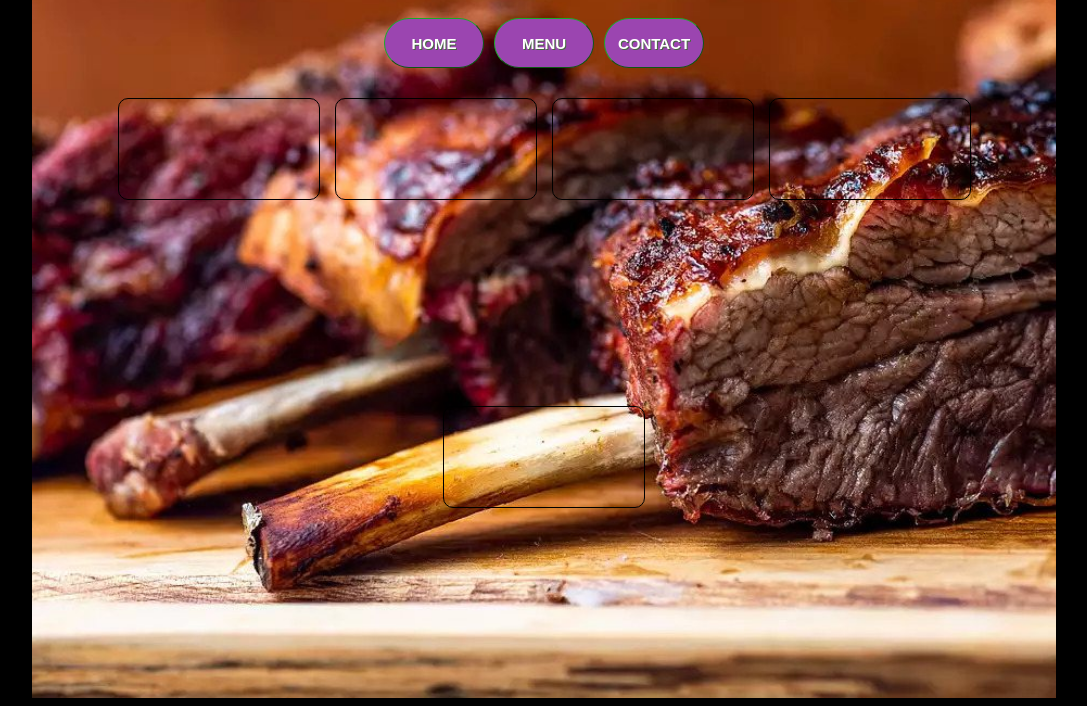
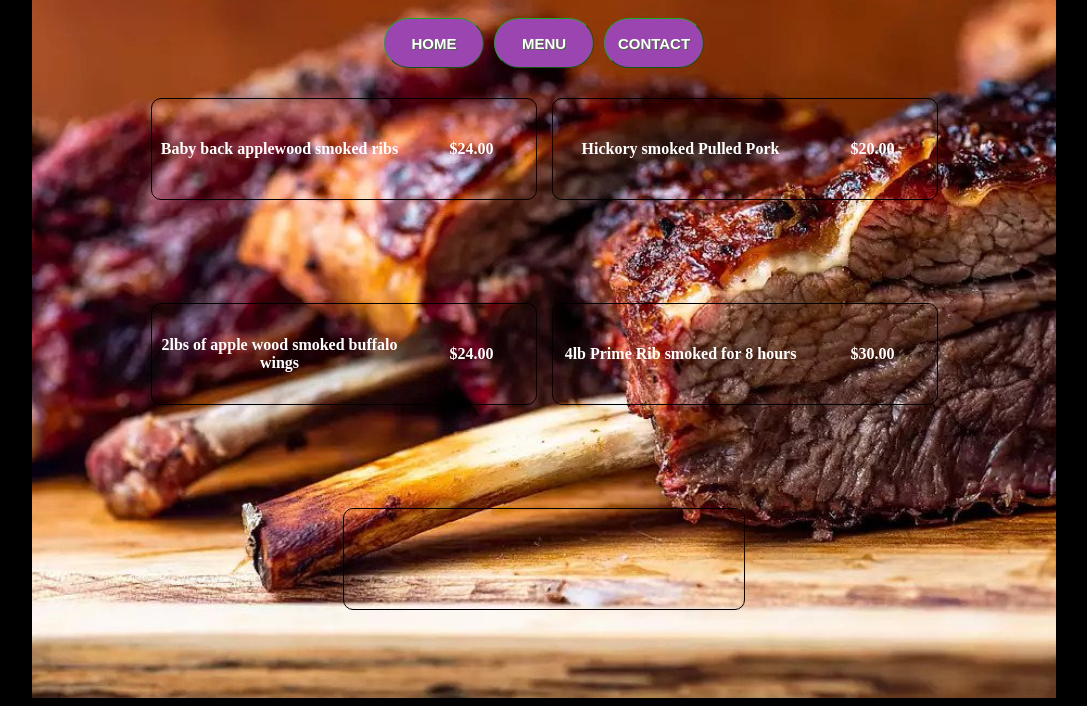
Before and after one commit to JasNagra92/restaurant-page, a website built with webpack: page dist/index.html in a window 1280 px wide. Both pictures are taken after a click on the button "MENU". Shown: the part 110-816 px from the top of the page, without its empty margins (96-1183 px from the left). Built offline with nearby package versions, Linux system fonts and the light colour scheme.

Commit message:
add menu items to menuload function and add new class to switch to on menu button press for maincontent

```diff
--- a/src/homeload.js
+++ b/src/homeload.js
@@ -3,7 +3,7 @@
     const review = document.createElement('p')
     review.classList.add('review')
     review.innerHTML = "<em>I had some of the brisket at a kids Birthday party and it was unreal</em> <br> Mr. Ho"
-    const mainContent = document.querySelector(".mainContent")
+    const mainContent = document.querySelector("#mainContent")
     mainContent.appendChild(review)
 
     const hours = document.createElement('p')
--- a/src/menuload.js
+++ b/src/menuload.js
@@ -2,23 +2,51 @@ import {removeMainContent} from "./removeMainContent"
 
 function menuload (){
 const ribs = document.createElement('div');
+const ribsHeading = document.createElement('h4');
+const ribsPrice = document.createElement('h4');
+ribsHeading.innerHTML = "Baby back applewood smoked ribs";
+ribsPrice.innerHTML = "$24.00"
+ribs.appendChild(ribsHeading)
+ribs.appendChild(ribsPrice)
 ribs.classList.add('menuitem');
-
+ribsPrice.classList.add('.menutiem')
 
 const pork = document.createElement('div')
+const porkHeading = document.createElement('h4');
+const porkPrice = document.createElement('h4');
+porkHeading.innerHTML = "Hickory smoked Pulled Pork";
+porkPrice.innerHTML = "$20.00"
+pork.appendChild(porkHeading)
+pork.appendChild(porkPrice)
 pork.classList.add('menuitem')
+porkPrice.classList.add('.menuitem')
 
 const wings = document.createElement('div')
+const wingsHeading = document.createElement('h4');
+const wingsPrice = document.createElement('h4');
+wingsHeading.innerHTML = "2lbs of apple wood smoked buffalo wings";
+wingsPrice.innerHTML = "$24.00"
+wings.appendChild(wingsHeading)
+wings.appendChild(wingsPrice)
 wings.classList.add('menuitem')
+ribsPrice.classList.add('.menutiem')
 
 const primeRib = document.createElement('div')
+const primeRibHeading = document.createElement('h4');
+const primeRibPrice = document.createElement('h4');
+primeRibHeading.innerHTML = "4lb Prime Rib smoked for 8 hours ";
+primeRibPrice.innerHTML = "$30.00"
+primeRib.appendChild(primeRibHeading)
+primeRib.appendChild(primeRibPrice)
 primeRib.classList.add('menuitem')
+primeRibPrice.classList.add('.menutiem')
 
 const brisket = document.createElement('div')
 brisket.classList.add('menuitem')
+brisket.id = "brisket"
 
 removeMainContent()
-const mainContent = document.querySelector('.mainContent')
+const mainContent = document.querySelector('#mainContent')
 mainContent.classList.replace('mainContent','mainContentMenu')
 
 mainContent.appendChild(ribs)
--- a/src/pageload.js
+++ b/src/pageload.js
@@ -5,6 +5,7 @@
     content.appendChild(title);
     const mainContent = document.createElement('div');
     mainContent.classList.add("mainContent");
+    mainContent.id = "mainContent"
     content.appendChild(mainContent)
 
     const navBar = document.createElement('div')
--- a/src/removeMainContent.js
+++ b/src/removeMainContent.js
@@ -1,5 +1,5 @@
 function removeMainContent (){
-    const mainContent = document.querySelector(".mainContent");
+    const mainContent = document.querySelector("#mainContent");
     while(mainContent.firstChild){
         mainContent.removeChild(mainContent.firstChild)
     }
--- a/src/style.css
+++ b/src/style.css
@@ -9,6 +9,7 @@ body {
   grid-template-columns: 1fr 1fr;
   grid-template-rows: 15vh 10vh 75vh;
   max-width: 80vw;
+  min-width: 800px;
   background-image: url(./frontpage.jpg);
   background-size: cover;
 }
@@ -66,7 +67,21 @@ img {
 }
 .menuitem{
     border: 1px solid black;
-    width: 200px;
+    width: 30vw;
     height: 100px;
     border-radius: 10px;
+    transition: transform .2s ease-in-out, background-color 1s ease-in-out;
+    display: grid;
+    grid-template-columns: 2fr 1fr;
+    color: white;
+    text-align: center;
+    align-items: center;
 }
+.menuitem:hover{
+    transform: scale(1.2);
+    background-color: lightgreen;
+    box-shadow: 5px 5px 15px 5px #000000;
+}
+#brisket{
+    width:400px
+}
```
Also changed, not shown: dist/main.js.
